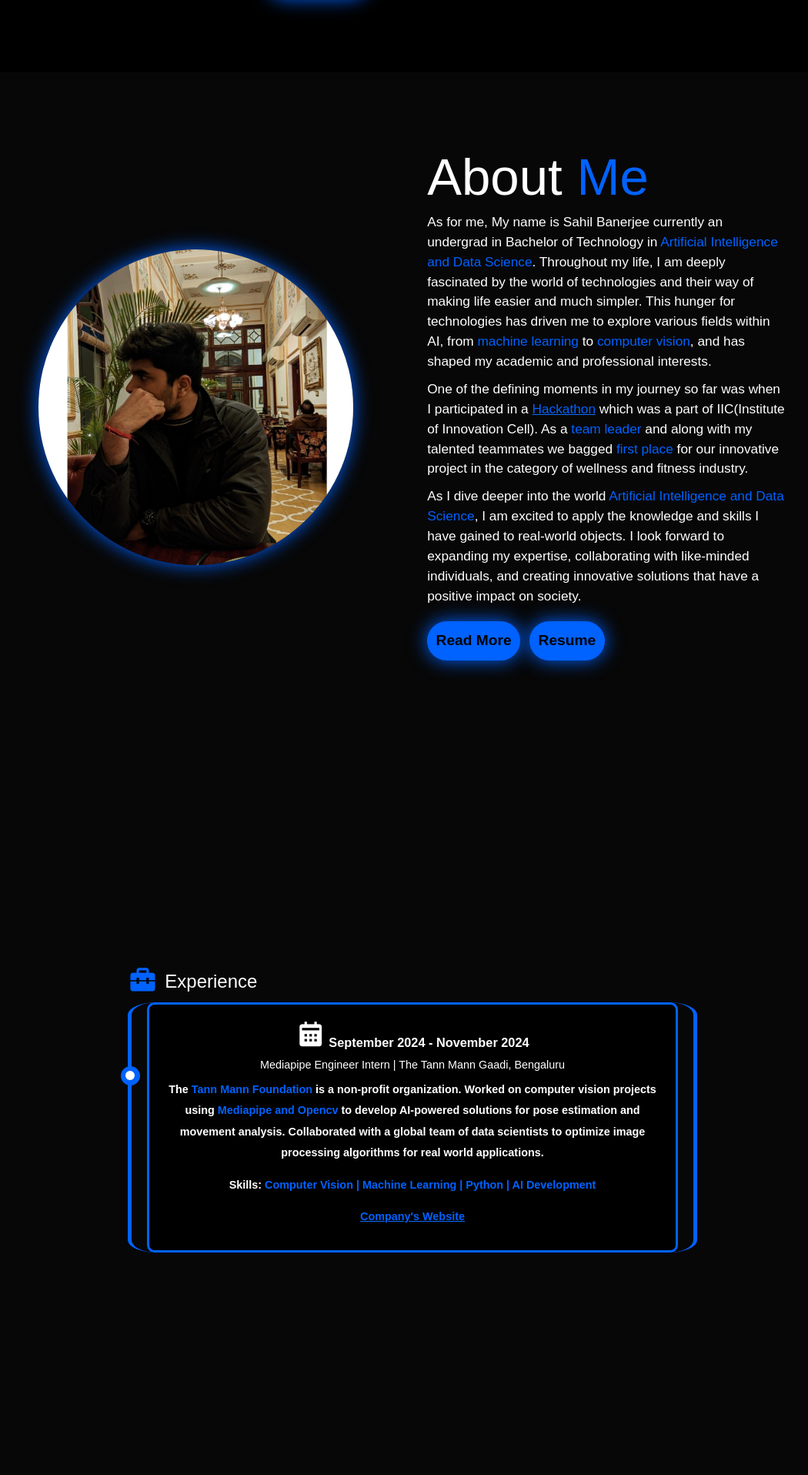
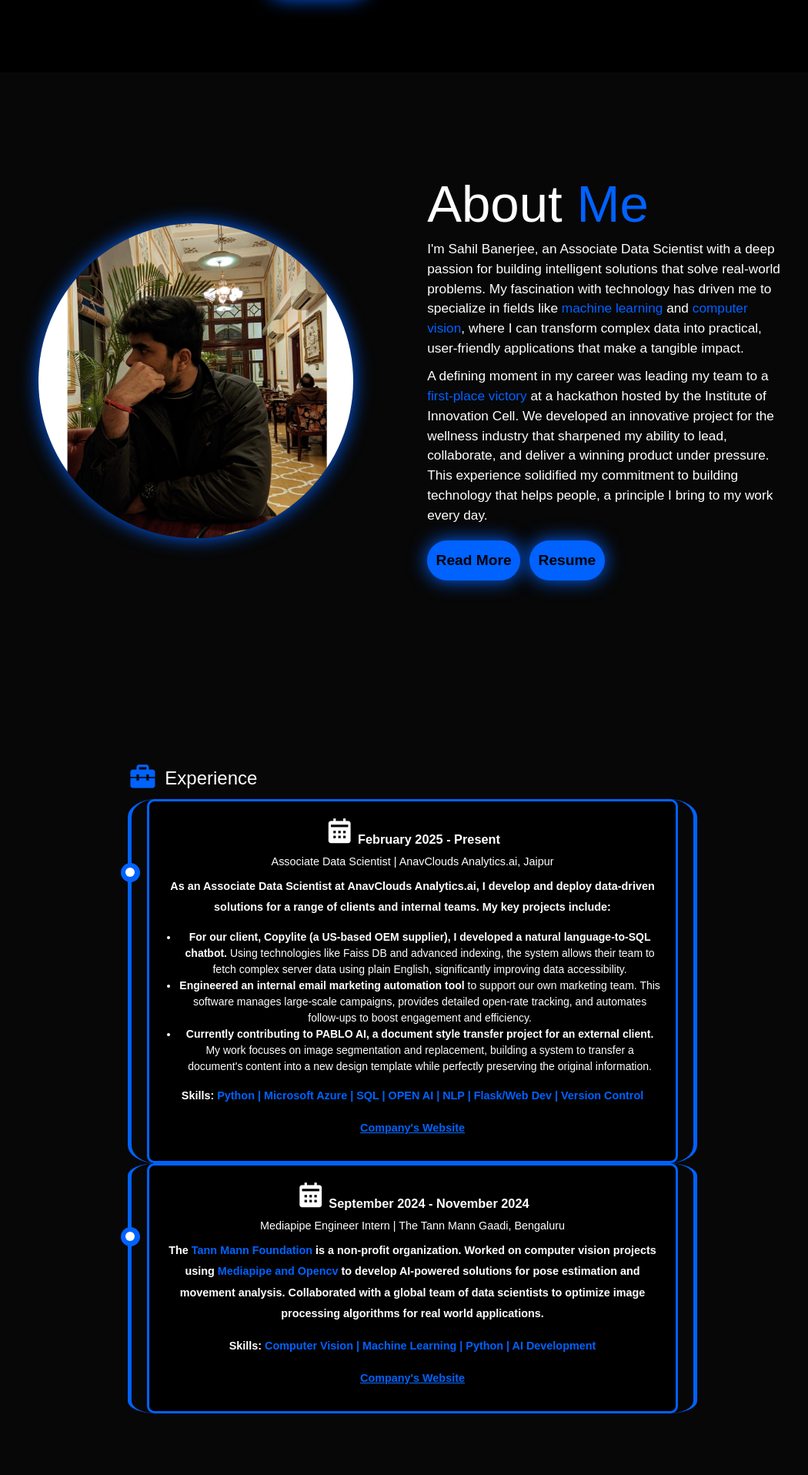
Before and after one commit to roy1723/Portfolio_final, a Flask app: page / in a window 1280 px wide. Shown: the part 792-2708 px from the top of the page at 77% size, without its empty margins (104-1154 px from the left). Run offline with Flask 3, Linux system fonts and the light colour scheme; some libraries are stand-ins or nearby versions.

Commit message:
Update index.html

```diff
--- a/templates/index.html
+++ b/templates/index.html
@@ -72,20 +72,14 @@
         </div>
         <div class="about-content">
             <h2>About <span>Me</span></h2>
-            <p>As for me, My name is Sahil Banerjee currently an undergrad in Bachelor of Technology
-                in <span>Artificial Intelligence and Data Science</span>. Throughout my life, I am deeply fascinated by the world of
-            technologies and their way of making life easier and much simpler. This hunger for technologies has driven
-                me to explore various fields within AI, from <span>machine learning</span> to <span>computer vision</span>, and has shaped my academic
-            and professional interests.</p>
-            <p>One of the defining moments in my journey so far was when I participated in a <a href="https://www.linkedin.com/feed/update/urn:li:activity:7246928673528832000/"
-            target="_blank" rel="noopener noreferrer"><span>Hackathon</span></a>
-            which was a part of IIC(Institute of Innovation Cell). As a <span>team leader</span> and along with my talented teammates we bagged <span>first
-                place</span> for our innovative project in the category of wellness and fitness industry.</p>
-            <p>As I dive deeper into the world <span>Artificial Intelligence and Data Science</span>, I am excited to apply the knowledge and skills
-            I have gained to real-world objects. I look forward to expanding my expertise, collaborating with like-minded individuals,
-                and creating innovative solutions that have a positive impact on society.</p>
+            <p>
+                I'm Sahil Banerjee, an Associate Data Scientist with a deep passion for building intelligent solutions that solve real-world problems. My fascination with technology has driven me to specialize in fields like <span>machine learning</span> and <span>computer vision</span>, where I can transform complex data into practical, user-friendly applications that make a tangible impact.
+            </p>
+            <p>
+                A defining moment in my career was leading my team to a <span>first-place victory</span> at a hackathon hosted by the Institute of Innovation Cell. We developed an innovative project for the wellness industry that sharpened my ability to lead, collaborate, and deliver a winning product under pressure. This experience solidified my commitment to building technology that helps people, a principle I bring to my work every day.
+            </p>
             <a href="https://www.linkedin.com/in/sahil-banerjee-223825226" target="_blank" rel="noopener noreferrer" class="btn">Read More</a>
-            <a href="https://drive.google.com/file/d/1bVORWJLTB6oZBsFPNL3frFrSZPYvPD-V/view?usp=sharing" target="_blank" rel="noopener noreferrer" class="btn">Resume</a>
+            <a href="https://drive.google.com/file/d/1KpwDOg5sZ9Y8MKSS4T6n8tkdX808ISh7/view?usp=sharing" target="_blank" rel="noopener noreferrer" class="btn">Resume</a>
         </div>
     </section>
     <section class="experience" id="experience">
@@ -98,6 +92,34 @@
                         Experience
                     </h2>
                     <div class="timeline-box">
+                    <div class="content-box">
+                        <div class="date">
+                            <i class='bx bxs-calendar'></i>
+                            February 2025 - Present
+                        </div>
+                        <h3>Associate Data Scientist | AnavClouds Analytics.ai, Jaipur</h3>
+
+                        <p>As an Associate Data Scientist at AnavClouds Analytics.ai, I develop and deploy data-driven solutions for a range of clients and internal teams. My key projects include:</p>
+
+                        <ul>
+                            <li>
+                                <strong>For our client, Copylite (a US-based OEM supplier), I developed a natural language-to-SQL chatbot.</strong> Using technologies like Faiss DB and advanced indexing, the system allows their team to fetch complex server data using plain English, significantly improving data accessibility.
+                            </li>
+                            <li>
+                                <strong>Engineered an internal email marketing automation tool</strong> to support our own marketing team. This software manages large-scale campaigns, provides detailed open-rate tracking, and automates follow-ups to boost engagement and efficiency.
+                            </li>
+                            <li>
+                                <strong>Currently contributing to PABLO AI, a document style transfer project for an external client.</strong> My work focuses on image segmentation and replacement, building a system to transfer a document's content into a new design template while perfectly preserving the original information.
+                            </li>
+                        </ul>
+
+                        <p>Skills: <span>Python | Microsoft Azure | SQL | OPEN AI | NLP | Flask/Web Dev | Version Control</span></p>
+
+                        <p><a href="https://www.anavcloudsanalytics.ai/" target="_blank" rel="noopener noreferrer"><span>Company's Website</span></a></p>
+                    </div>
+                </div>
+                    <div class="timeline-box">
+
                         <div class="content-box">
                             <div class="date">
                                 <i class='bx bxs-calendar'></i>
@@ -112,6 +134,8 @@
                                 <p><a href="https://www.thetannmanngaadi.org/" target="_blank" rel="noopener noreferrer"><span>Company's Website</span></a></p>
                         </div>
                 </div>
+
+
             </div>
         </div>
     </section>
@@ -235,7 +259,7 @@
         if (flashMessages) {
             flashMessages.style.display = 'none';
         }
-    }, 5000);  // Hide after 5 seconds
+    }, 5000);
 </script>
 
 
```
